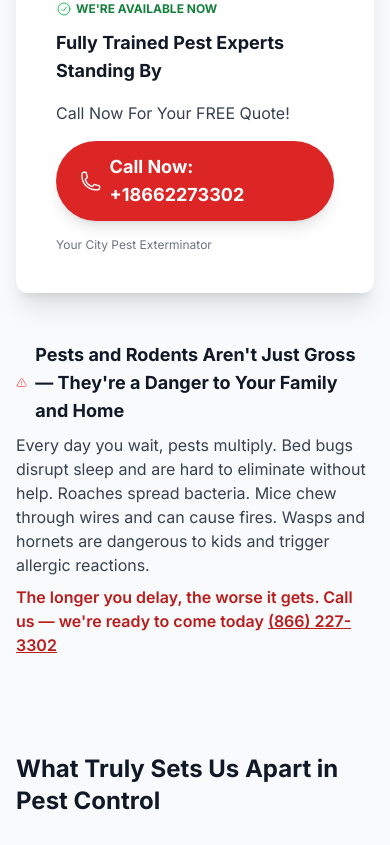
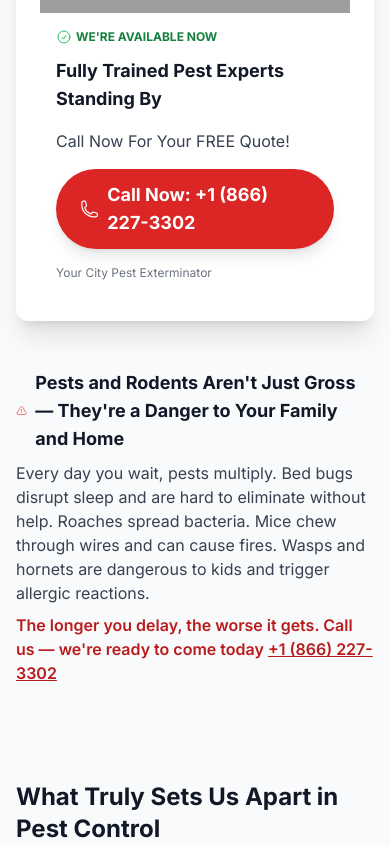
Before and after one commit to OkanLimitless/pest-lander, a Next.js app: page / in a window 390 px wide. Shown: the part 937-1782 px from the top of the page. Built offline with nearby package versions, Linux system fonts and the light colour scheme; grey boxes are pictures that could not be loaded.

Commit message:
phone number

```diff
--- a/app/page.tsx
+++ b/app/page.tsx
@@ -7,7 +7,7 @@ import CallButton from './components/CallButton'
 import Header from './components/Header'
 import Footer from './components/Footer'
 
-const PHONE_NUMBER = '+18662273302'
+const PHONE_NUMBER = '+1 (866) 227-3302'
 
 const trustIcons = [
   { icon: ShieldCheckIcon, label: 'Local Quality Pros' },
@@ -86,7 +86,7 @@ const stepTitles = [
   'Get Pest Control',
 ]
 const stepDescriptions = [
-  'Make a zero-obligation phone call to (866) 227-3302 and get connected with a local pest control pro right away.',
+  'Make a zero-obligation phone call to +1 (866) 227-3302 and get connected with a local pest control pro right away.',
   "We'll help you set up a convenient appointment to quickly take care of your pest issue — even same-day pest control when available.",
   'A licensed technician will arrive, inspect, and treat your home for pests. Enjoy peace of mind with our guarantee!',
 ]
@@ -177,7 +177,7 @@ export default function Home() {
               Every day you wait, pests multiply. Bed bugs disrupt sleep and are hard to eliminate without help. Roaches spread bacteria. Mice chew through wires and can cause fires. Wasps and hornets are dangerous to kids and trigger allergic reactions.
             </p>
             <p className="text-red-700 font-semibold">
-              The longer you delay, the worse it gets. Call us — we're ready to come today <span className="underline">(866) 227-3302</span>
+              The longer you delay, the worse it gets. Call us — we're ready to come today <span className="underline">+1 (866) 227-3302</span>
             </p>
           </div>
         </section>
@@ -232,7 +232,7 @@ export default function Home() {
             ))}
           </ul>
           <p className="mt-4 text-gray-700">
-            Get a FREE consultation & expert evaluation today! We provide emergency pest control without the stress! Call at <span className="underline">(866) 227-3302</span>
+            Get a FREE consultation & expert evaluation today! We provide emergency pest control without the stress! Call at <span className="underline">+1 (866) 227-3302</span>
           </p>
         </section>
 
```
